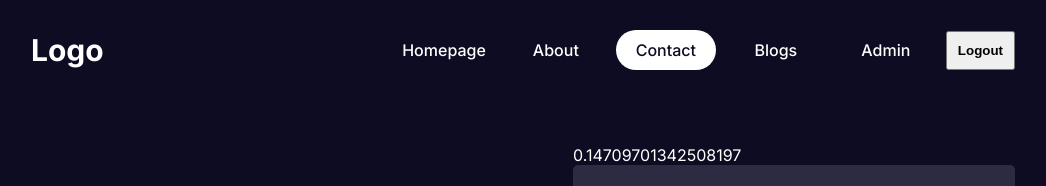
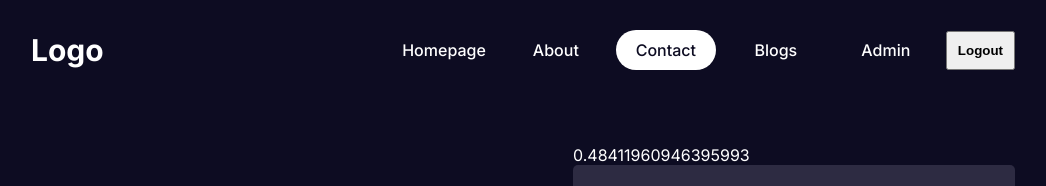
Before and after one commit to ANINDITAPRIYADARSHINI/Blog-next, a Next.js app: page /contact in a window 1280 px wide. Shown: the top 186 px of the page, without its empty margins (117-1163 px from the left). Built offline with nearby package versions, Linux system fonts and the light colour scheme.

Commit message:
Fixing hydration bug using next/dynamic

```diff
--- /dev/null
+++ b/app/components/hydrationTest.tsx
@@ -0,0 +1,13 @@
+"use client"
+
+import React from "react";
+
+const a = Math.random();
+
+  console.log(a);
+
+export default function HydrationTest() {
+    return(
+        <div>{a}</div>
+    )
+}
--- a/app/contact/page.tsx
+++ b/app/contact/page.tsx
@@ -2,18 +2,12 @@
 import React from "react";
 import Image from "next/image";
 import styles from "./contact.module.css";
+import dynamic from "next/dynamic";
+//import HydrationTest from "../components/hydrationTest";
 
+const HydrationTestNoSSR = dynamic(() => import("../components/hydrationTest"), {ssr: false})
 
 export default function ContactPage() {
-  const [isClient, setIsClient] = React.useState(false);
-
-
-  React.useEffect(() => {
-    setIsClient(true);
-  }, [])
-  const a = Math.random();
-
-  console.log(a);
 
   const [isOptimized, setIsOptimized] = React.useState(true);
     return (
@@ -24,7 +18,7 @@ export default function ContactPage() {
         </div>
 
         <div className={styles.formContainer}>
-          {isClient && a}
+          <HydrationTestNoSSR />
           <form action="" className={styles.form}>
             <input type="text" placeholder="Name and Surname" />
             <input type="text" placeholder="Email Address" />
```
